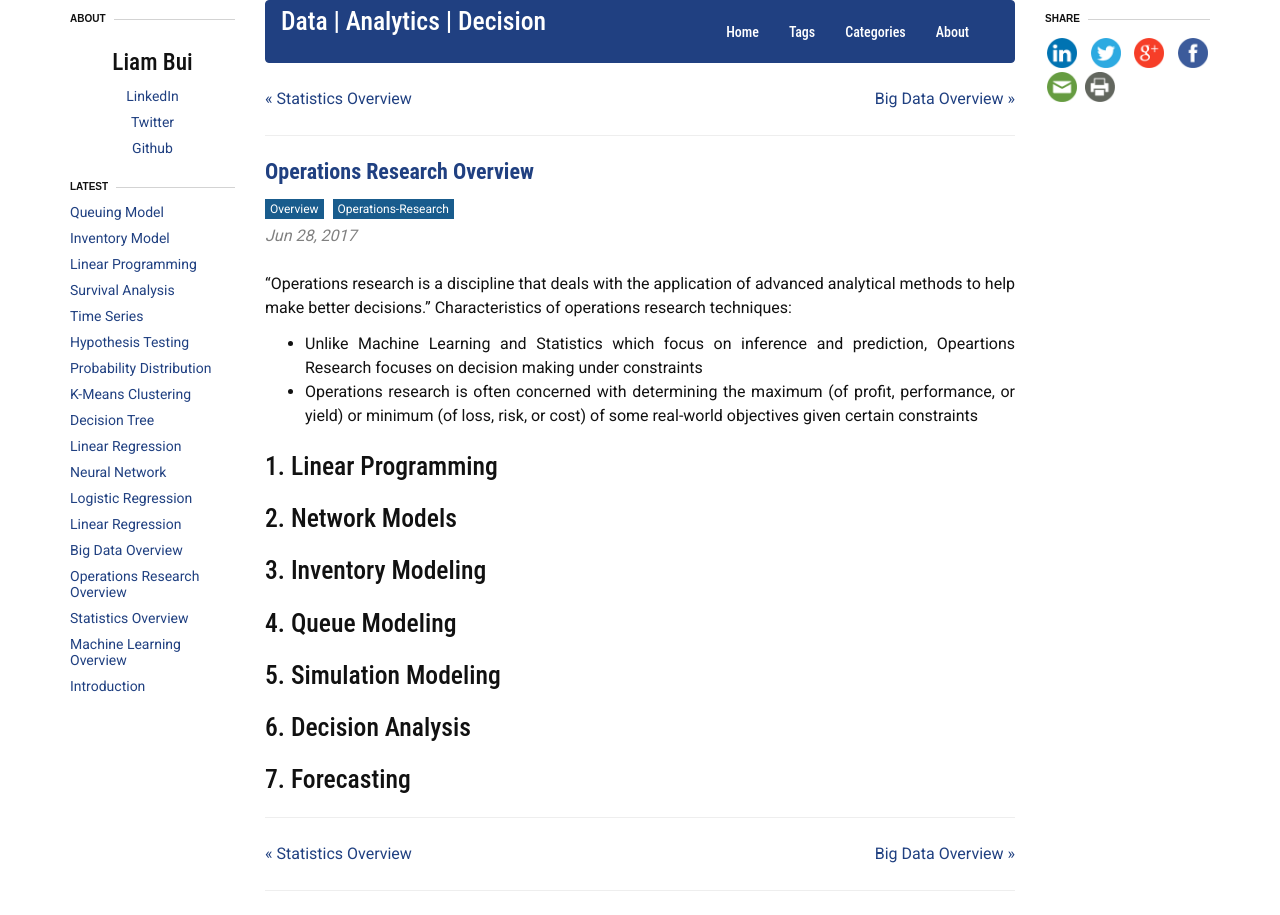
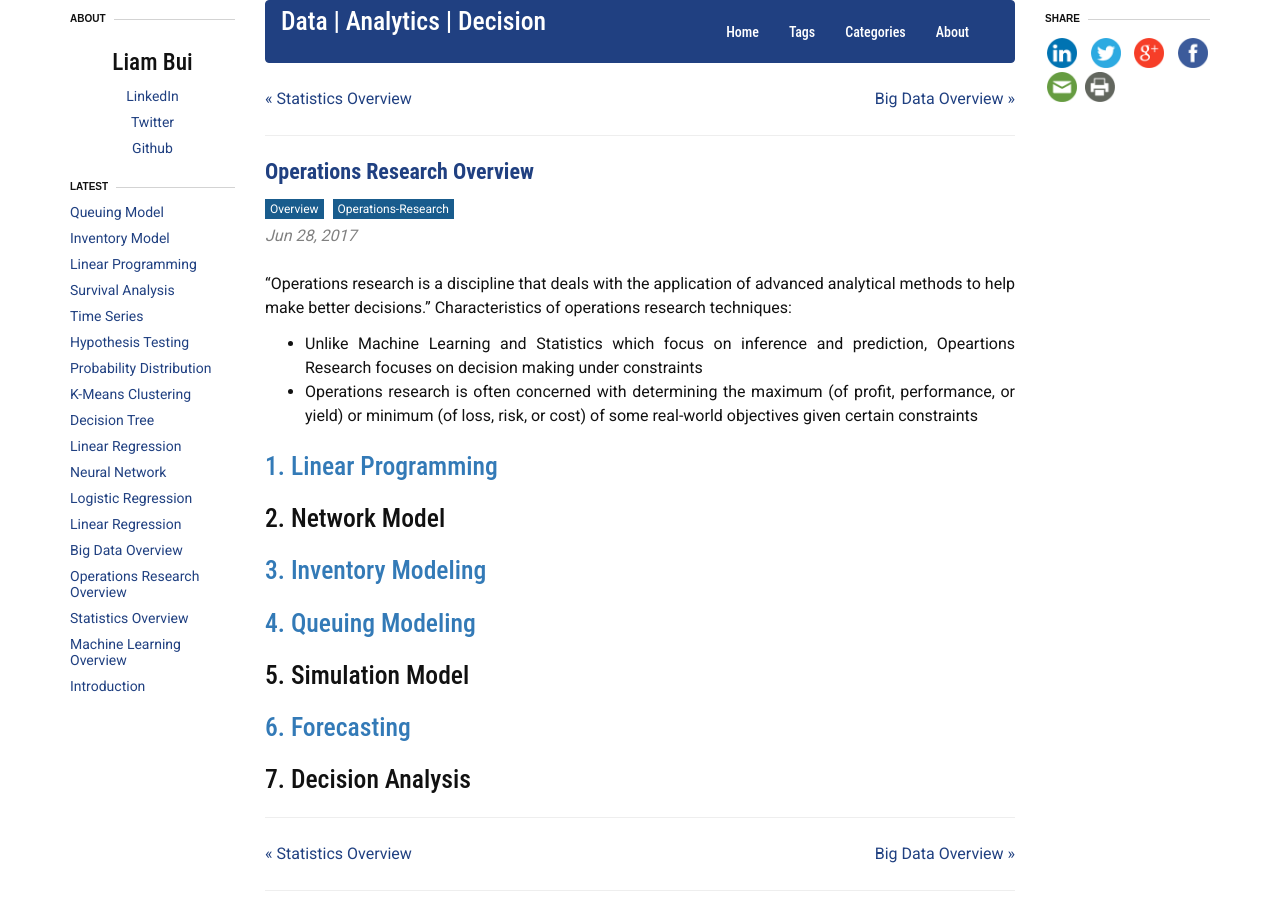
Before and after one commit to liambll/blog-archive, a Jekyll site: the page built from _posts/2017-06-28-overview-operations-research.markdown, in a window 1280 px wide. Built offline with Jekyll 4.4.1, drawn with Linux system fonts in a browser that asks for light colours; nearby versions of some CDN libraries; comment, search, counter and statistics services are not loaded.

Commit message:
Update 2017-06-28-overview-operations-research.markdown

```diff
--- a/_posts/2017-06-28-overview-operations-research.markdown
+++ b/_posts/2017-06-28-overview-operations-research.markdown
@@ -18,16 +18,16 @@ Characteristics of operations research techniques:
 * Unlike Machine Learning and Statistics which focus on inference and prediction, Opeartions Research focuses on decision making under constraints
 * Operations research is often concerned with determining the maximum (of profit, performance, or yield) or minimum (of loss, risk, or cost) of some real-world objectives given certain constraints
 
-## 1. Linear Programming
+## [1. Linear Programming](/blog/linear-programming/)
 
-## 2. Network Models
+## 2. Network Model
 
-## 3. Inventory Modeling
+## [3. Inventory Modeling](/blog/inventory-model/)
 
-## 4. Queue Modeling
+## [4. Queuing Modeling](/blog/queuing-model/)
 
-## 5. Simulation Modeling
+## 5. Simulation Model
 
-## 6. Decision Analysis
+## [6. Forecasting](/blog/time-series/)
 
-## 7. Forecasting
+## 7. Decision Analysis
```
